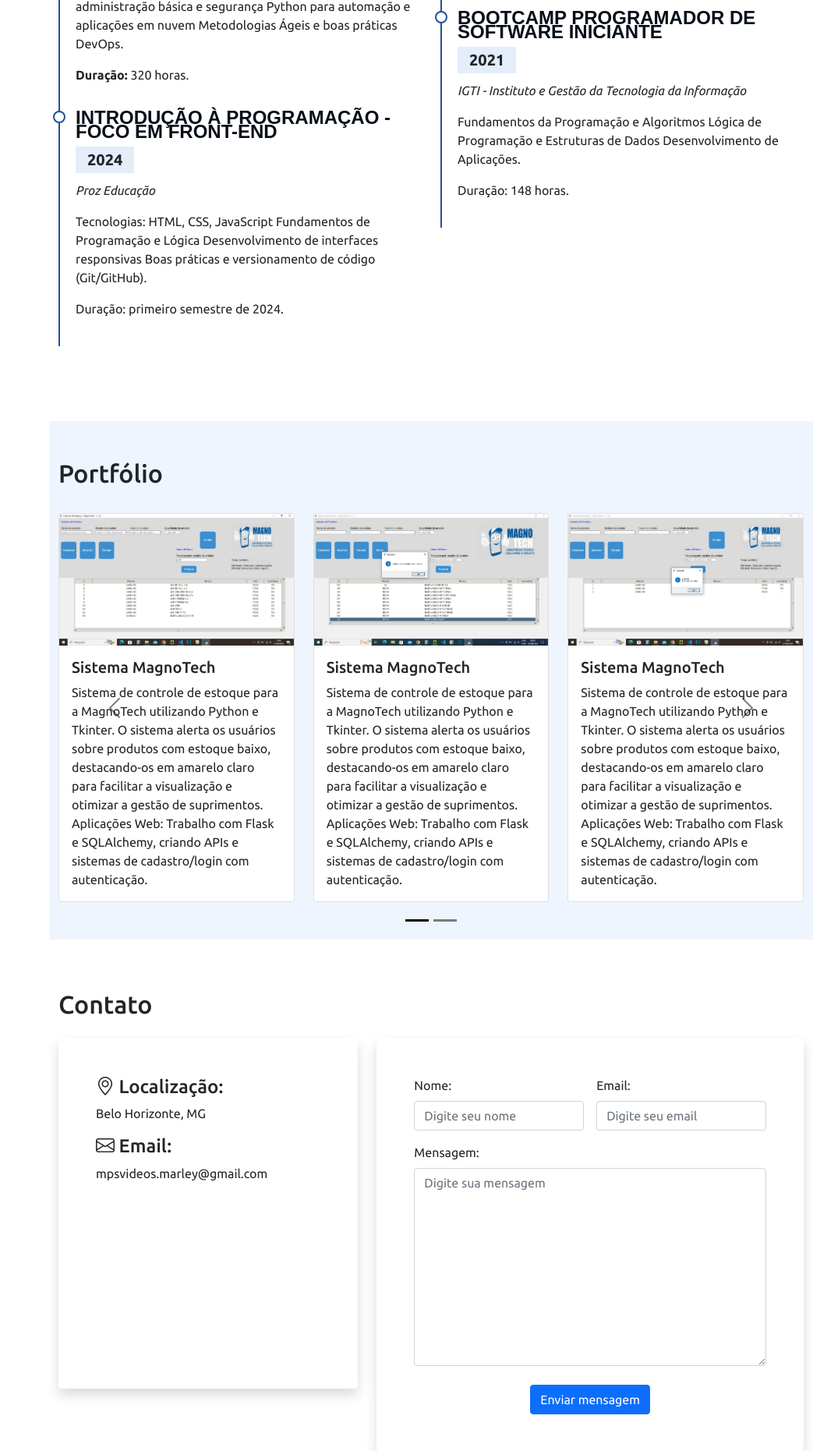
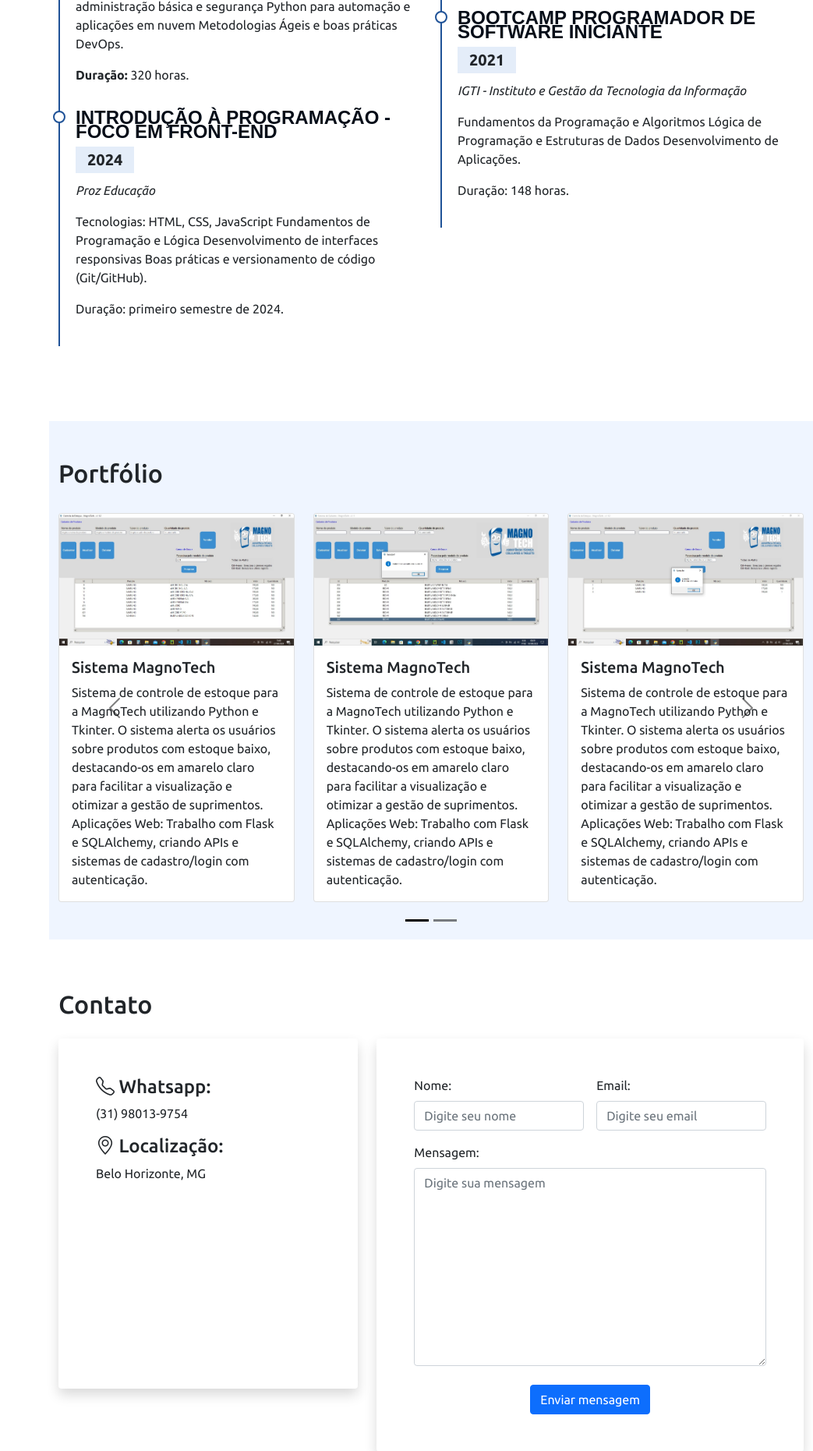
Before and after one commit to marley-paranhos/portfolio-marley-paranhos, a Flask app: page / in a window 1280 px wide. Shown: the part 2556-4417 px from the top of the page at 78% size, without its empty margins (237-1280 px from the left). Run offline with Flask 3, Linux system fonts and the light colour scheme; some libraries are stand-ins or nearby versions; grey boxes are pictures that could not be loaded.

Commit message:
inserindo contato whatsapp

```diff
--- a/templates/index.html
+++ b/templates/index.html
@@ -673,14 +673,15 @@
           <div class="row">
             <div class="col-md-5">
               <div class="card p-5 shadow border-0" data-anime="up">
+
+                <div class="tel">
+                  <h4><i class="bi bi-telephone"></i> Whatsapp:</h4>
+                  <p>(31) 98013-9754</p>
+                </div>
+
                 <div class="endereco">
                   <h4><i class="bi bi-geo-alt"></i> Localização:</h4>
                   <p>Belo Horizonte, MG</p>
-                </div>
-
-                <div class="email">
-                  <h4><i class="bi bi-envelope"></i> Email:</h4>
-                  <p>mpsvideos.marley@gmail.com</p>
                 </div>
 
                 <iframe
```
